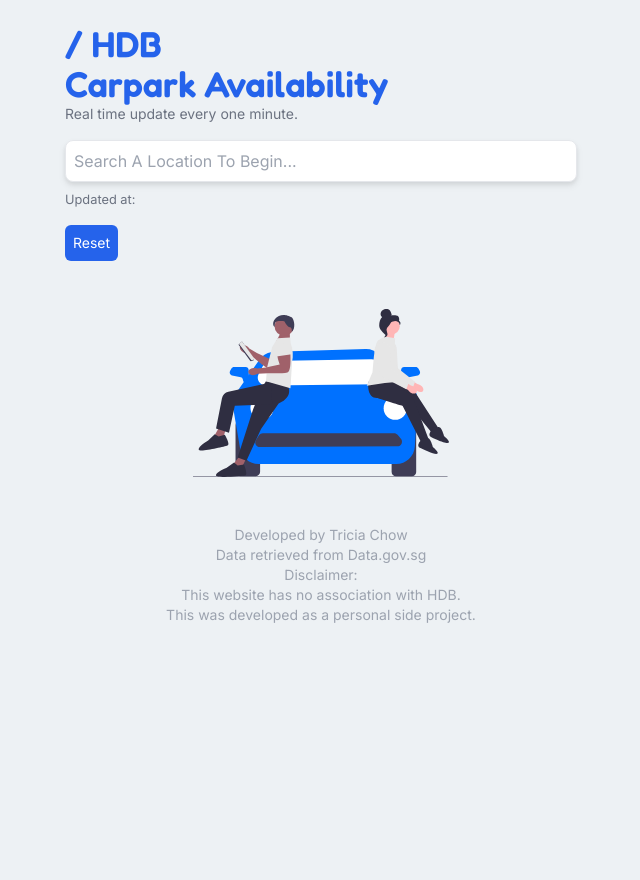
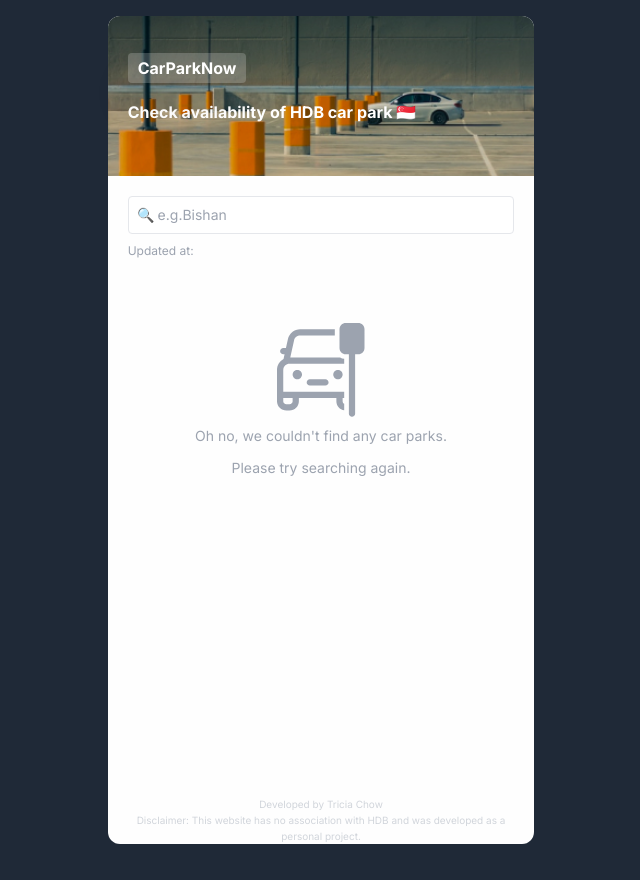
Before and after one commit to triciachow/carpark-avail, a React (Create React App) app: page / in a window 1280 px wide. Shown: the whole page, without its empty margins (319-959 px from the left). Before the commit the page ends 800 px from the top, so only its background shows below. Built offline with nearby package versions, Linux system fonts and the light colour scheme; no server answers.

Commit message:
Revamp site

```diff
--- a/public/index.html
+++ b/public/index.html
@@ -5,14 +5,11 @@
 		<link rel="icon" href="%PUBLIC_URL%/favicon.ico" />
 		<meta name="viewport" content="width=device-width, initial-scale=1" />
 		<meta name="theme-color" content="#000000" />
-    <meta
-      name="description"
-      content="Web site created using create-react-app"
-    />
+		<meta name="description" content="Check HDB car Park availability" />
 		<link rel="preconnect" href="https://fonts.googleapis.com" />
 		<link rel="preconnect" href="https://fonts.gstatic.com" crossorigin />
 		<link
-      href="https://fonts.googleapis.com/css2?family=Fredoka:wght@300;400;500;600;700&family=Inter:wght@100;200;300;400;500;600;700;800;900&display=swap"
+			href="https://fonts.googleapis.com/css2?family=Inter:wght@100;200;300;400;500;600;700;800;900&display=swap"
 			rel="stylesheet"
 		/>
 		<!--
@@ -29,7 +26,7 @@
       work correctly both with client-side routing and a non-root public URL.
       Learn how to configure a non-root public URL by running `npm run build`.
     -->
-    <title>Carpark Availability</title>
+		<title>CarParkNow</title>
 	</head>
 	<body>
 		<noscript>You need to enable JavaScript to run this app.</noscript>
--- a/src/components/Home.js
+++ b/src/components/Home.js
@@ -1,10 +1,28 @@
 import SearchBar from "./SearchBar";
-import image from "../asset/car.svg";
 
 export default function Home() {
-  return (
-    <>
-      <main className="flex flex-col h-full mx-4 my-6 md:mx-auto xl:mx-auto xl:w-2/5 md:w-3/5">
+	return (
+		<div className="bg-gray-800 md:py-4">
+			<main className="w-full md:w-3/5 lg:w-4/12 md:rounded-xl mx-auto min-h-screen bg-[#fefefe]">
+				<div className="px-5 bg-hero bg-cover h-[160px] pt-10 pb-5 md:rounded-t-xl">
+					<span className="px-[10px] py-[5px] text-white bg-white/20 font-bold rounded drop-shadow-2xl">
+						CarParkNow
+					</span>
+
+					<h1 className="text-white font-bold mt-5">
+						Check availability of HDB car park 🇸🇬
+					</h1>
+				</div>
+				<SearchBar />
+				<div className="h-[340px] flex flex-col justify-end px-5 text-gray-300 text-[10px] leading-4 text-center my-5">
+					<p>Developed by Tricia Chow</p>
+					<p>
+						Disclaimer: This website has no association with HDB and was
+						developed as a personal project.
+					</p>
+				</div>
+			</main>
+			{/* <main className="flex flex-col h-full mx-4 my-6 md:mx-auto xl:mx-auto xl:w-2/5 md:w-3/5">
         <div className="gap-y-4 mb-4">
           <h1 className="font-serif text-4xl text-blue-600 font-semibold">
             / HDB
@@ -33,7 +51,7 @@
             This was developed as a personal side project.
           </p>
         </div>
-      </main>
-    </>
-  );
+      </main> */}
+		</div>
+	);
 }
--- a/src/components/Results.js
+++ b/src/components/Results.js
@@ -1,10 +1,11 @@
 import ResultsRow from "./ResultsRow";
 import CarparkData from "./CarparkData";
+import carparkicon from "../asset/carpark-icon.svg";
 
 export default function Results({ input }) {
 	const mergeData = CarparkData();
 
-  const filteredData = mergeData?.filter(ele => {
+	const filteredData = mergeData?.filter((ele) => {
 		if (input === "") {
 			return ele;
 		} else {
@@ -14,21 +15,45 @@
 
 	return (
 		<>
-      <small className="text-gray-400 mb-1 text-end">
+			{filteredData?.length < 1 ? (
+				<div className="px-5 w-full mt-10">
+					<img src={carparkicon} alt="Car park icon" className="mx-auto" />
+					<h2 className="text-gray-400 leading-10 text-center">
+						Oh no, we couldn't find any car parks. <br />
+						Please try searching again.
+					</h2>
+				</div>
+			) : (
+				<div className="py-5">
+					<h4 className="text-gray-400 my-4 text-[10px]">
 						{filteredData?.length}
 						{filteredData?.length > 1 ? " results" : " result"} found
-      </small>
-      <div className="bg-white border rounded-lg p-4 drop-shadow-md">
-        <div className="flex justify-between items-center border-b w-full">
-          <div className="w-3/6 font-serif text-gray-500 mr-2">Location</div>
-          <div className="w-1/6 font-serif text-gray-500 mr-2">Avail</div>
-          <div className="w-1/6 font-serif text-gray-500 mr-2">Capacity</div>
+					</h4>
+					<div className="">
+						<div className="flex justify-between items-center border-b w-full pb-2">
+							<div className="w-3/6">
+								<span className="text-gray-600 bg-gray-100 px-1 py-[2px] text-sm rounded-sm mr-2">
+									Location
+								</span>
+							</div>
+							<div className="w-1/6">
+								<span className="text-gray-600 bg-gray-100 px-1 py-[2px] text-sm rounded-sm mr-2">
+									Lots
+								</span>
+							</div>
+							<div className="w-1/6">
+								<span className="text-gray-600 bg-gray-100 px-1 py-[2px] text-sm rounded-sm mr-2">
+									Capacity
+								</span>
+							</div>
 							<div className="w-1/6"></div>
 						</div>
 						{filteredData?.map((data, index) => (
 							<ResultsRow key={index} data={data} />
 						))}
 					</div>
+				</div>
+			)}
 		</>
 	);
 }
--- a/src/components/ResultsData.js
+++ b/src/components/ResultsData.js
@@ -1,24 +1,24 @@
-import { ExternalLink } from "lucide-react";
-
 export default function ResultsData({ data }) {
 	return (
 		<>
-      <div className="flex flex-col py-3 border-b">
-        <div>Car Park Number: {data.car_park_no}</div>
+			<div className="flex flex-col py-3 border-b text-sm gap-y-2">
+				<div>
+					<span>Car Park Number:</span>{" "}
+					<span className="font-semibold">{data.car_park_no}</span>
+				</div>
 				<div>Free Parking: {data.free_parking}</div>
 				<div>Night Parking: {data.night_parking}</div>
 				<div>Gantry Height: {data.gantry_height}m</div>
 				<div>Car Park Type: {data.car_park_type}</div>
 
-        <button className="self-start bg-blue-600 flex items-center justify-center rounded-md gap-x-2 text-white text-sm font-bold p-2 my-2 transition ease-in-out hover:bg-blue-800">
+				<button className="mt-4 self-start bg-blue-50 flex items-center justify-center rounded gap-x-2 text-blue-600 text-sm font-semibold p-2 my-2 transition ease-in-out hover:bg-blue-100">
 					<a
 						href={`https://maps.google.com/?q=${data.address}`}
 						target="_blank"
 						rel="noreferrer"
 					>
-            Open in Maps
+						Open in Google Maps
 					</a>
-          <ExternalLink size={18} />
 				</button>
 			</div>
 		</>
--- a/src/components/ResultsRow.js
+++ b/src/components/ResultsRow.js
@@ -1,4 +1,4 @@
-import { ChevronDown, ChevronUp } from "lucide-react";
+import { Plus, Minus } from "lucide-react";
 import { useState } from "react";
 import ResultsData from "./ResultsData";
 
@@ -10,9 +10,9 @@
 	const [show, setShow] = useState(false);
 
 	const toggleShow = (e, id) => {
-    const selectedRow = dataArr.find(ele => ele.id === id);
+		const selectedRow = dataArr.find((ele) => ele.id === id);
 		setRow(selectedRow.id);
-    setShow(prev => !prev);
+		setShow((prev) => !prev);
 	};
 
 	// const totalLots = lotsArr
@@ -25,18 +25,18 @@
 		<>
 			<div className="w-full">
 				<div
-          className="flex justify-between items-center border-b cursor-pointer py-1 leading-snug"
-          onClick={e => toggleShow(e, data.id)}
+					className="flex justify-between items-center border-b cursor-pointer py-2 text-sm leading-4"
+					onClick={(e) => toggleShow(e, data.id)}
 				>
 					<div className="w-3/6 mr-4">{data.address}</div>
 					{/* Display NA when no data is found */}
 					{data?.carpark_info ? (
 						<>
-              <div className="w-1/6 mr-4">
+							<div className="w-1/6 mr-4 text-center">
 								{data.carpark_info[0].lots_available}
 							</div>
 							{/* Calculate the % */}
-              <div className="w-1/6 mr-4">
+							<div className="w-1/6 mr-4 text-center">
 								{`${Math.round(
 									parseFloat(
 										data.carpark_info[0].lots_available /
@@ -53,9 +53,13 @@
 					)}
 					<div className="w-1/6 flex justify-end">
 						{show ? (
-              <ChevronUp />
+							<span className="p-1 rounded bg-gray-100">
+								<Minus size={14} />
+							</span>
 						) : (
-              <ChevronDown className="hover:animate-bounce" />
+							<span className="p-1 rounded bg-gray-100">
+								<Plus size={14} className="hover:animate-bounce" />
+							</span>
 						)}
 					</div>
 				</div>
--- a/src/components/SearchBar.js
+++ b/src/components/SearchBar.js
@@ -1,6 +1,7 @@
 import { useEffect, useState } from "react";
 import Results from "./Results";
 import axios from "axios";
+import carparkicon from "../asset/carpark-icon.svg";
 
 export default function SearchBar() {
 	const [currentTime, setCurrentTime] = useState("");
@@ -22,31 +23,48 @@
 		fetchTimestamp();
 	}, []);
 
-  const handleChange = e => {
+	const handleChange = (e) => {
 		setQuery(e.target.value.toLowerCase());
 	};
 
 	return (
 		<>
-      <div className="flex flex-col mb-4 w-full gap-y-2">
+			<div className="p-5 flex flex-col gap-y-2 w-full">
 				<input
 					type="text"
 					name="search"
 					value={query}
 					onChange={handleChange}
-          className="border rounded-lg p-2 outline-none capitalize drop-shadow-md"
-          placeholder="Search a location to begin..."
+					className="border rounded p-2 outline-none text-sm focus:border-blue-500"
+					placeholder="&#128269; e.g.Bishan"
 				/>
-        <small className="text-gray-500">Updated at: {currentTime}</small>
+
+				<div className="flex justify-between w-full">
+					<div className="text-gray-400 text-[12px]">
+						Updated at: {currentTime}
+					</div>
+				</div>
+			</div>
+
+			{query ? (
+				<div className="px-5 w-full">
 					<button
-          className="self-start bg-blue-600 flex items-center justify-center rounded-md gap-x-2 text-white text-sm p-2 my-2 transition ease-in-out hover:bg-blue-800"
+						className="w-full bg-blue-700 flex items-center justify-center rounded text-white text-[12px] px-4 py-2 transition ease-in-out hover:bg-blue-800 drop-shadow-sm mb-4"
 						onClick={() => window.location.reload(false)}
 					>
 						Reset
 					</button>
+					<Results input={query} />
 				</div>
-
-      {query && <Results input={query} />}
+			) : (
+				<div className="px-5 w-full mt-10">
+					<img src={carparkicon} alt="Car park icon" className="mx-auto" />
+					<h2 className="text-gray-400 text-sm leading-8 text-center">
+						Oh no, we couldn't find any car parks. <br />
+						Please try searching again.
+					</h2>
+				</div>
+			)}
 		</>
 	);
 }
--- a/src/index.css
+++ b/src/index.css
@@ -3,5 +3,10 @@
 @tailwind utilities;
 
 body {
-  background-color: #edf1f4;
+	background-color: #fefefe;
+	color: #111827;
 }
+
+input:focus::placeholder {
+	color: transparent;
+}
--- a/tailwind.config.js
+++ b/tailwind.config.js
@@ -7,7 +7,9 @@
 		extend: {
 			fontFamily: {
 				sans: ["Inter", ...defaultTheme.fontFamily.sans],
-        serif: ["Fredoka"],
+			},
+			backgroundImage: {
+				hero: "url('/src/asset/hero-img.jpg')",
 			},
 		},
 	},
```
Also changed, not shown: src/asset/carpark-icon.svg (added), src/asset/hero-img.jpg (added). Lines whose indentation alone changed are shown as unchanged.
